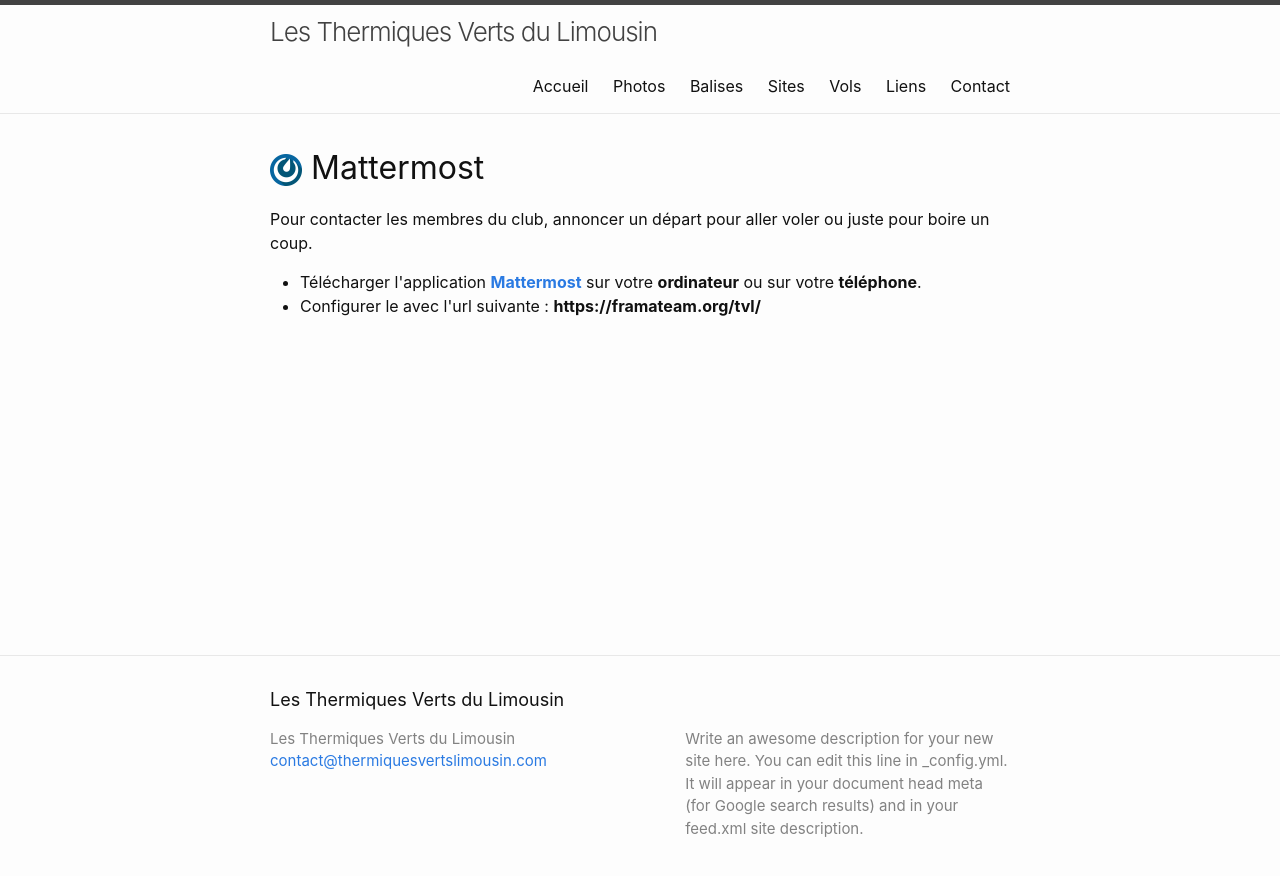
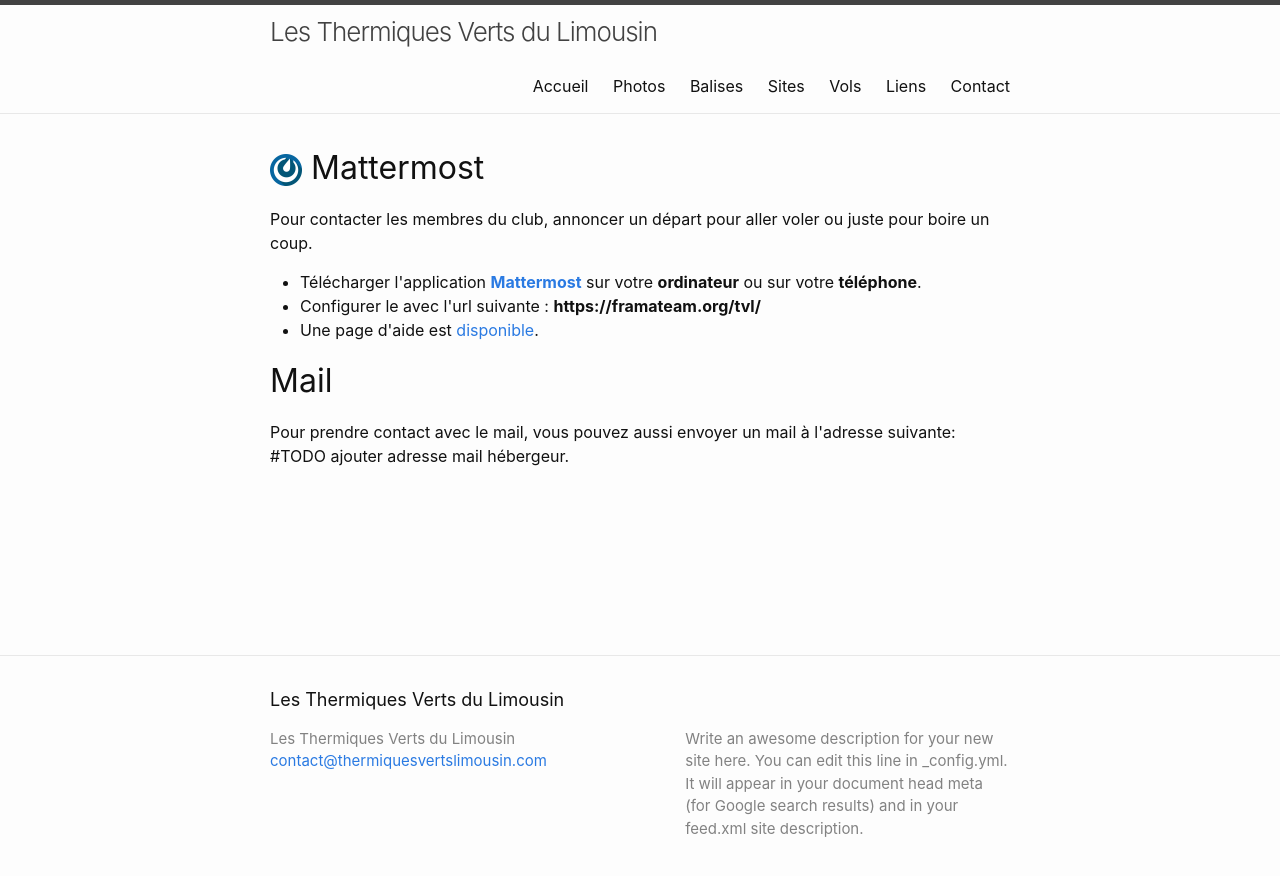
Before and after one commit to thermiques-verts-du-limousin/thermiques-verts-du-limousin.github.io, a Jekyll site: the page built from contact.html, in a window 1280 px wide. Shown: the top 876 px of the page. Built offline with Jekyll 4.4.1, drawn with Linux system fonts in a browser that asks for light colours.

Commit message:
Creation page d'aide sur mattermost (inscription, configuration app, description page)

```diff
--- a/contact.html
+++ b/contact.html
@@ -10,6 +10,10 @@
 Pour contacter les membres du club, annoncer un départ pour aller voler ou juste pour boire un coup.
 <ul>
   <li>Télécharger l'application <b><a href="{{ page.urlMattermost }}">Mattermost</a></b> sur votre <b>ordinateur</b> ou sur votre <b>téléphone</b>.</li>
-  <li>Configurer le avec l'url suivante : <b>https://framateam.org/tvl/</b>
+  <li>Configurer le avec l'url suivante : <b>https://framateam.org/tvl/</b></li>
+  <li>Une page d'aide est <a href={{ "mattermost" | relative_url }}>disponible</a>.</li>
 </ul>
 </p>
+<h1>Mail</h1>
+<p>Pour prendre contact avec le mail, vous pouvez aussi envoyer un mail à l'adresse suivante:<br/>
+#TODO ajouter adresse mail hébergeur.</p>
```
Also changed, not shown: mattermost.html (added, +40 -0 lines), assets/img/mattermost/screenshot_champ_message.png (added), assets/img/mattermost/screenshot_channels.png (added), assets/img/mattermost/screenshot_discussions.png (added), assets/img/mattermost/screenshot_fils_discussion1.png (added), assets/img/mattermost/screenshot_fils_discussion2.png (added), assets/img/mattermost/screenshot_framateam1.png (added).
